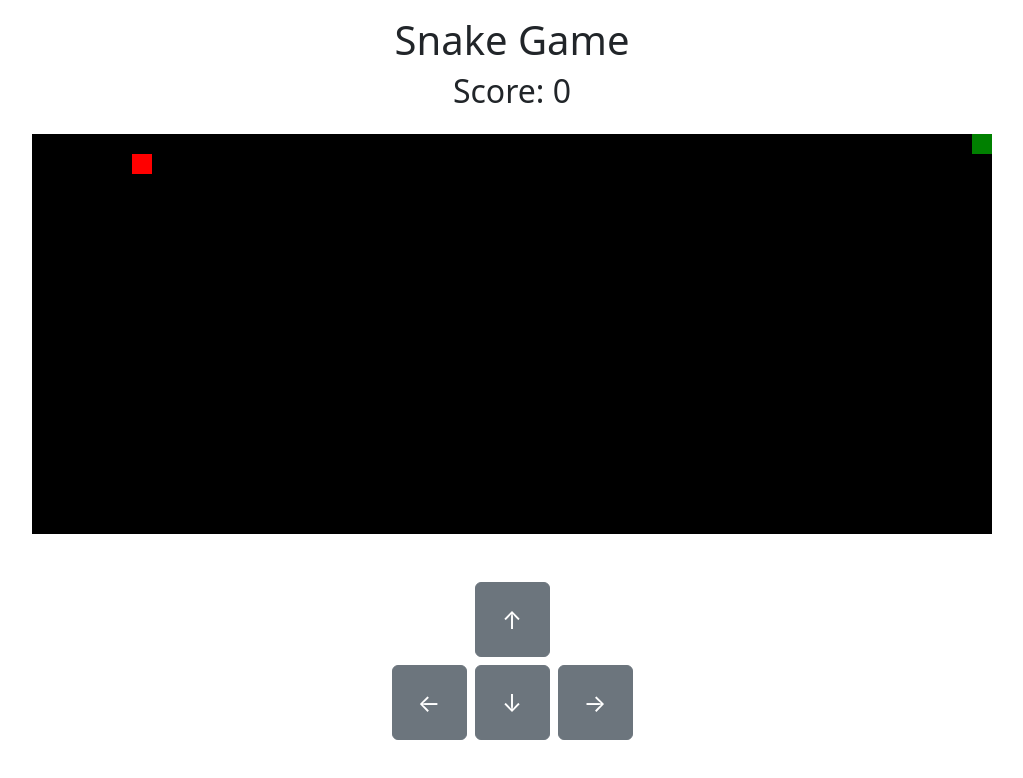
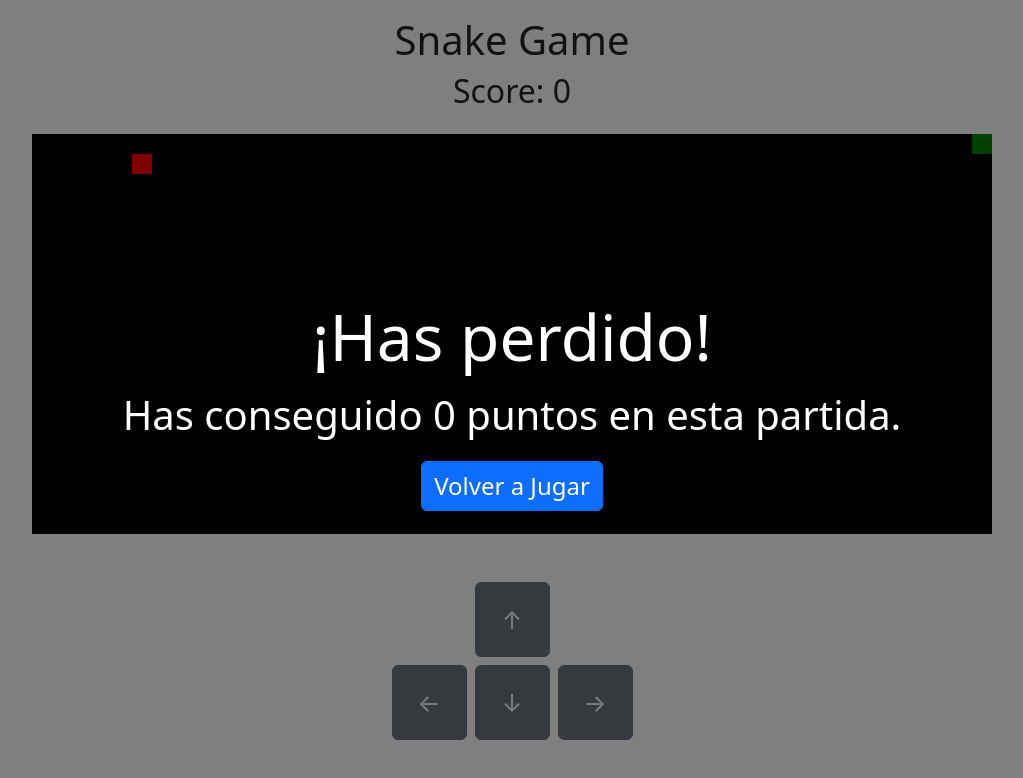
Before and after one commit to eulogioqt/snake-game, a React (Vite) app: page / in a window 1280 px wide. Shown: the top 778 px of the page, without its empty margins (128-1151 px from the left). Built offline with nearby package versions, Linux system fonts and the light colour scheme.

Commit message:
Retry Button

```diff
--- a/src/App.jsx
+++ b/src/App.jsx
@@ -1,6 +1,7 @@
 import React, { useEffect, useRef, useState } from 'react';
 import GameArea from './GameArea';
 import ControlPad from './ControlPad';
+import GameOver from './GameOver';
 
 const SPEED = 100;
 const DIRECTIONS = {
@@ -16,17 +17,20 @@ const CONSTANTS = {
     CELL_SIZE: 20
 };
 
-const APPLE_START = { x: 5, y: 1 };
 const WIDTH_CELLS = CONSTANTS.WIDTH / CONSTANTS.CELL_SIZE;
 const HEIGHT_CELLS = CONSTANTS.HEIGHT / CONSTANTS.CELL_SIZE;
+
+const APPLE_START = { x: 5, y: 1 };
+const SNAKE_START = [{ x: 0, y: 0 }, { x: 1, y: 0 }];
+const DIR_START = [1, 0];
 
 const App = () => {
     const [timer, setTimer] = useState(0);
 
-    const [snake, setSnake] = useState([{ x: 0, y: 0 }, { x: 1, y: 0 }]);
+    const [snake, setSnake] = useState(SNAKE_START);
     const [apple, setApple] = useState(APPLE_START);
     const [score, setScore] = useState(0);
-    const [dir, setDir] = useState([1, 0]);
+    const [dir, setDir] = useState(DIR_START);
     const [gameOver, setGameOver] = useState(false);
 
     const getRandomInt = (max) => Math.floor(Math.random() * max);
@@ -79,7 +83,20 @@ const App = () => {
         }
     }, [timer]);
 
+    const playAgain = () => {
+        setTimer(0);
+
+        setSnake(SNAKE_START);
+        setApple(APPLE_START);
+        setScore(0);
+        setDir(DIR_START);
+        setGameOver(false);
+    }
+
     return (
+        <>
+            <GameOver gameOver={gameOver} playAgain={playAgain} score={score} />
+
             <div className='d-flex flex-column justify-content-center align-items-center'>
                 <div className='text-center my-3'>
                     <h1>Snake Game</h1>
@@ -88,6 +105,7 @@ const App = () => {
                 <GameArea snake={snake} apple={apple} CONSTANTS={CONSTANTS} />
                 <ControlPad onKeyDown={handleDir} />
             </div>
+        </>
     );
 };
 
--- /dev/null
+++ b/src/GameOver.jsx
@@ -0,0 +1,38 @@
+import React from 'react';
+
+const GameOver = ({ gameOver, playAgain, score }) => {
+    const largeScreenStyles = {
+        fontSize: "4rem",
+        buttonFontSize: "1.5rem",
+        subTitleFontSize: "2.5rem"
+    };
+
+    const smallScreenStyles = {
+        fontSize: "2.3rem",
+        buttonFontSize: "1rem",
+        subTitleFontSize: "1.25rem"
+    };
+
+    const styles = window.innerWidth >= 576 ? largeScreenStyles : smallScreenStyles;
+
+    const gameOverRender = (
+        <div className='d-flex flex-column align-items-center justify-content-center position-fixed w-100 h-100'
+            style={{ backgroundColor: "rgba(0, 0, 0, 0.5)", zIndex: 999 }}>
+            <div className="text-center mx-3 d-flex flex-column">
+                <span className="text-white" style={{ fontSize: styles.fontSize, textShadow: "2px 2px 4px #000000" }}>
+                    ¡Has perdido!</span>
+                <span className="text-white" style={{ fontSize: styles.subTitleFontSize }}>
+                    Has conseguido {score} punto{score === 1 ? "" : "s"} en esta partida.</span>
+                <div className="col mt-3">
+                    <button className="btn btn-primary" style={{ fontSize: styles.buttonFontSize }} onClick={playAgain}>
+                        Volver a Jugar
+                    </button>
+                </div>
+            </div>
+        </div>
+    );
+
+    return gameOver ? gameOverRender : null;
+}
+
+export default GameOver;
```
Lines whose indentation alone changed are shown as unchanged.
